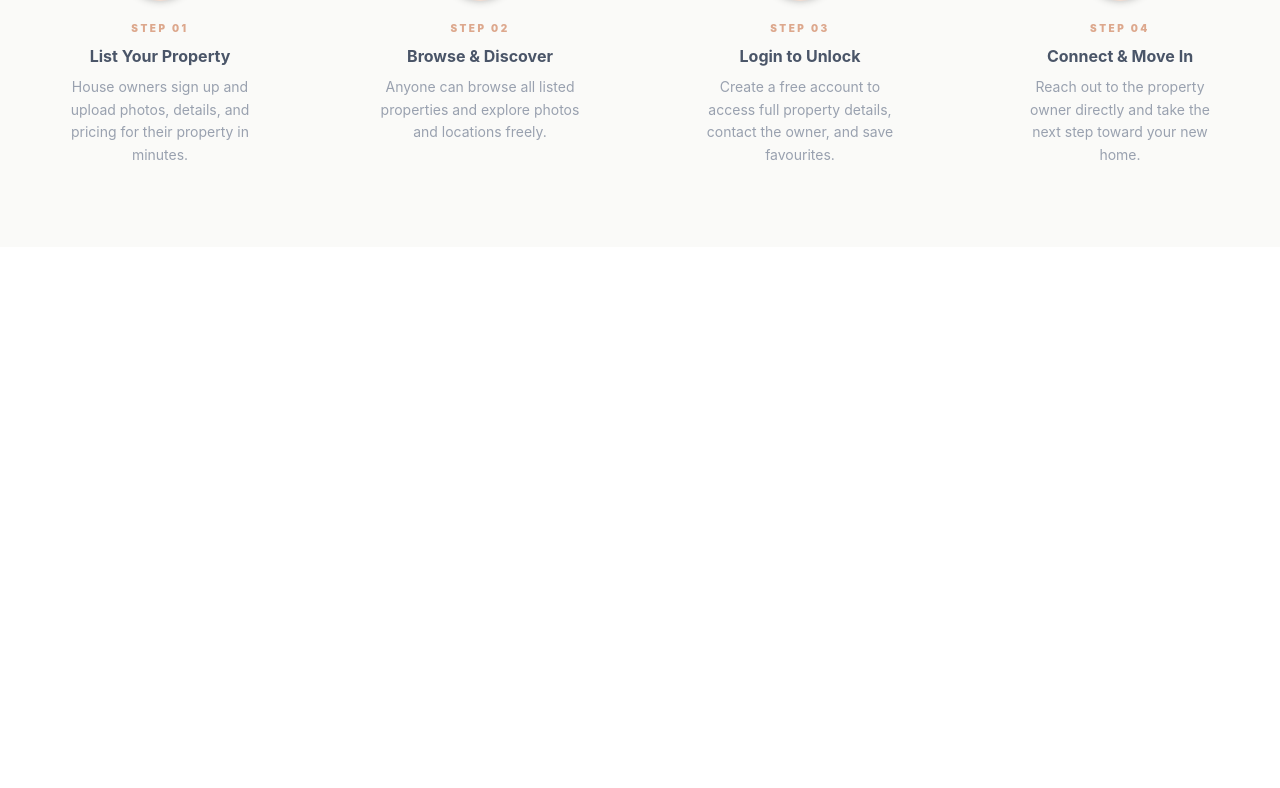
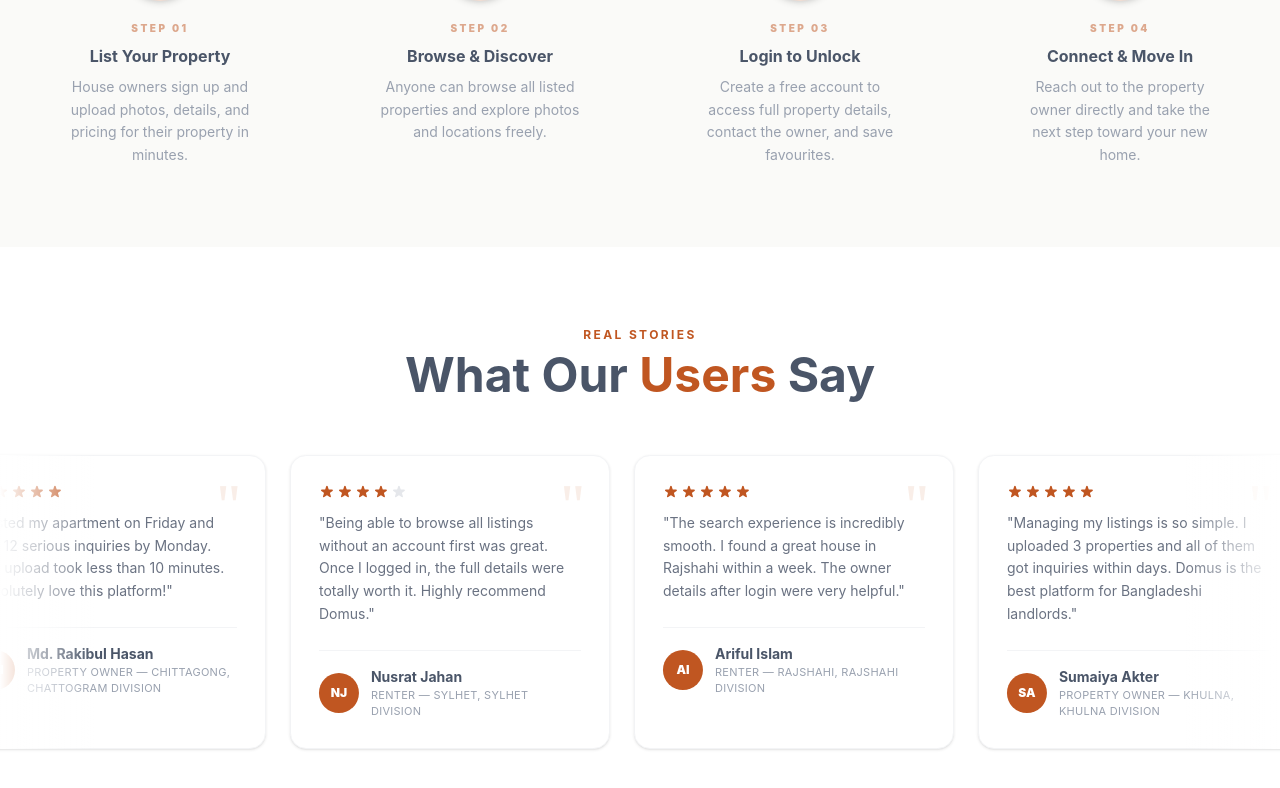
Before and after one commit to kmtanzil21/domus-home, a Next.js app: page / in a window 1280 px wide. Shown: the part 1722-2510 px from the top of the page. Before the commit the page ends 1969 px from the top, so only its background shows below. Built offline with nearby package versions, Linux system fonts and the light colour scheme.

Commit message:
done with the testimonials

```diff
--- a/src/app/page.jsx
+++ b/src/app/page.jsx
@@ -1,6 +1,7 @@
 import FeaturedHouses from "@/components/FeaturedHouses";
 import HowItWorks from "@/components/HowItWorks";
 import LuxuryHomeSlider from "@/components/LuxuryHomeSlider";
+import Testimonials from "@/components/Testimonials";
 import Image from "next/image";
 
 export default function Home() {
@@ -9,6 +10,7 @@ export default function Home() {
       <LuxuryHomeSlider></LuxuryHomeSlider>
       <FeaturedHouses></FeaturedHouses>
       <HowItWorks></HowItWorks>
+      <Testimonials></Testimonials>
 
     </div>
   );
--- a/src/components/FeaturedHouses.jsx
+++ b/src/components/FeaturedHouses.jsx
@@ -5,7 +5,7 @@ const houses = [
   {
     id: 1,
     title: 'Skyline Penthouse',
-    location: 'Manhattan, NY',
+    location: 'Gazipur, Dhaka',
     price: '$4,200/mo',
     beds: 3,
     baths: 2,
@@ -16,7 +16,7 @@ const houses = [
   {
     id: 2,
     title: 'Ocean Breeze Villa',
-    location: 'Malibu, CA',
+    location: "Saint Martin's Island, Cox's Bazar",
     price: '$6,800/mo',
     beds: 4,
     baths: 3,
@@ -27,7 +27,7 @@ const houses = [
   {
     id: 3,
     title: 'Garden Retreat',
-    location: 'Austin, TX',
+    location: 'Chattogram, Bangladesh',
     price: '$2,900/mo',
     beds: 2,
     baths: 2,
@@ -38,7 +38,7 @@ const houses = [
   {
     id: 4,
     title: 'Downtown Loft',
-    location: 'Chicago, IL',
+    location: 'Pabna, Rajshahi',
     price: '$3,500/mo',
     beds: 2,
     baths: 1,
--- /dev/null
+++ b/src/components/Testimonials.jsx
@@ -0,0 +1,126 @@
+"use client";
+
+const testimonials = [
+  {
+    name: 'Fatema Begum',
+    role: 'Renter — Dhaka, Dhaka Division',
+    avatar: 'FB',
+    rating: 5,
+    text: 'Found my perfect flat within 3 days of signing up. The photos were spot on and the owner responded very quickly. Domus made the whole process so easy.',
+  },
+  {
+    name: 'Md. Rakibul Hasan',
+    role: 'Property Owner — Chittagong, Chattogram Division',
+    avatar: 'RH',
+    rating: 5,
+    text: 'I listed my apartment on Friday and had 12 serious inquiries by Monday. The upload took less than 10 minutes. Absolutely love this platform!',
+  },
+  {
+    name: 'Nusrat Jahan',
+    role: 'Renter — Sylhet, Sylhet Division',
+    avatar: 'NJ',
+    rating: 4,
+    text: 'Being able to browse all listings without an account first was great. Once I logged in, the full details were totally worth it. Highly recommend Domus.',
+  },
+  {
+    name: 'Ariful Islam',
+    role: 'Renter — Rajshahi, Rajshahi Division',
+    avatar: 'AI',
+    rating: 5,
+    text: 'The search experience is incredibly smooth. I found a great house in Rajshahi within a week. The owner details after login were very helpful.',
+  },
+  {
+    name: 'Sumaiya Akter',
+    role: 'Property Owner — Khulna, Khulna Division',
+    avatar: 'SA',
+    rating: 5,
+    text: 'Managing my listings is so simple. I uploaded 3 properties and all of them got inquiries within days. Domus is the best platform for Bangladeshi landlords.',
+  },
+];
+
+const Stars = ({ count }) => (
+  <div className="flex gap-0.5 mb-3">
+    {Array.from({ length: 5 }).map((_, i) => (
+      <svg
+        key={i}
+        className={`w-4 h-4 ${i < count ? 'text-primary' : 'text-gray-200'}`}
+        fill="currentColor"
+        viewBox="0 0 20 20"
+      >
+        <path d="M9.049 2.927c.3-.921 1.603-.921 1.902 0l1.07 3.292a1 1 0 00.95.69h3.462c.969 0 1.371 1.24.588 1.81l-2.8 2.034a1 1 0 00-.364 1.118l1.07 3.292c.3.921-.755 1.688-1.54 1.118l-2.8-2.034a1 1 0 00-1.175 0l-2.8 2.034c-.784.57-1.838-.197-1.539-1.118l1.07-3.292a1 1 0 00-.364-1.118L2.98 8.72c-.783-.57-.38-1.81.588-1.81h3.461a1 1 0 00.951-.69l1.07-3.292z" />
+      </svg>
+    ))}
+  </div>
+);
+
+const TestimonialCard = ({ t }) => (
+  <div className="relative p-7 rounded-2xl border border-gray-100 shadow-sm bg-white group
+                  w-[320px] shrink-0 mx-3">
+    <span className="absolute top-5 right-6 text-6xl font-serif text-primary/10 leading-none select-none">
+      "
+    </span>
+    <Stars count={t.rating} />
+    <p className="text-gray-500 text-sm leading-relaxed mb-6 relative z-10">
+      "{t.text}"
+    </p>
+    <div className="flex items-center gap-3 pt-4 border-t border-gray-100">
+      <div className="w-10 h-10 rounded-full bg-primary flex items-center justify-center text-white text-xs font-black shrink-0">
+        {t.avatar}
+      </div>
+      <div>
+        <p className="font-bold text-secondary text-sm">{t.name}</p>
+        <p className="text-[11px] text-gray-400 uppercase tracking-wide">{t.role}</p>
+      </div>
+    </div>
+  </div>
+);
+
+const Testimonials = () => {
+  // Duplicate for seamless infinite loop
+  const doubled = [...testimonials, ...testimonials];
+
+  return (
+    <section className="py-20 bg-white overflow-hidden">
+
+      {/* Header */}
+      <div className="text-center mb-14 px-4">
+        <p className="text-xs font-bold uppercase tracking-[0.2em] text-primary mb-2">
+          Real stories
+        </p>
+        <h2 className="text-4xl md:text-5xl font-bold text-secondary">
+          What Our <span className="text-primary">Users</span> Say
+        </h2>
+      </div>
+
+      {/* Scrolling Track */}
+      <div className="relative">
+        {/* Left fade */}
+        <div className="absolute left-0 top-0 bottom-0 w-24 bg-gradient-to-r from-white to-transparent z-10 pointer-events-none" />
+        {/* Right fade */}
+        <div className="absolute right-0 top-0 bottom-0 w-24 bg-gradient-to-l from-white to-transparent z-10 pointer-events-none" />
+
+        <div className="flex animate-marquee hover:pause-marquee">
+          {doubled.map((t, i) => (
+            <TestimonialCard key={i} t={t} />
+          ))}
+        </div>
+      </div>
+
+      <style jsx global>{`
+        @keyframes marquee {
+          0%   { transform: translateX(0); }
+          100% { transform: translateX(-50%); }
+        }
+        .animate-marquee {
+          animation: marquee 25s linear infinite;
+          width: max-content;
+        }
+        .animate-marquee:hover {
+          animation-play-state: paused;
+        }
+      `}</style>
+    </section>
+  );
+};
+
+export default Testimonials;
```
